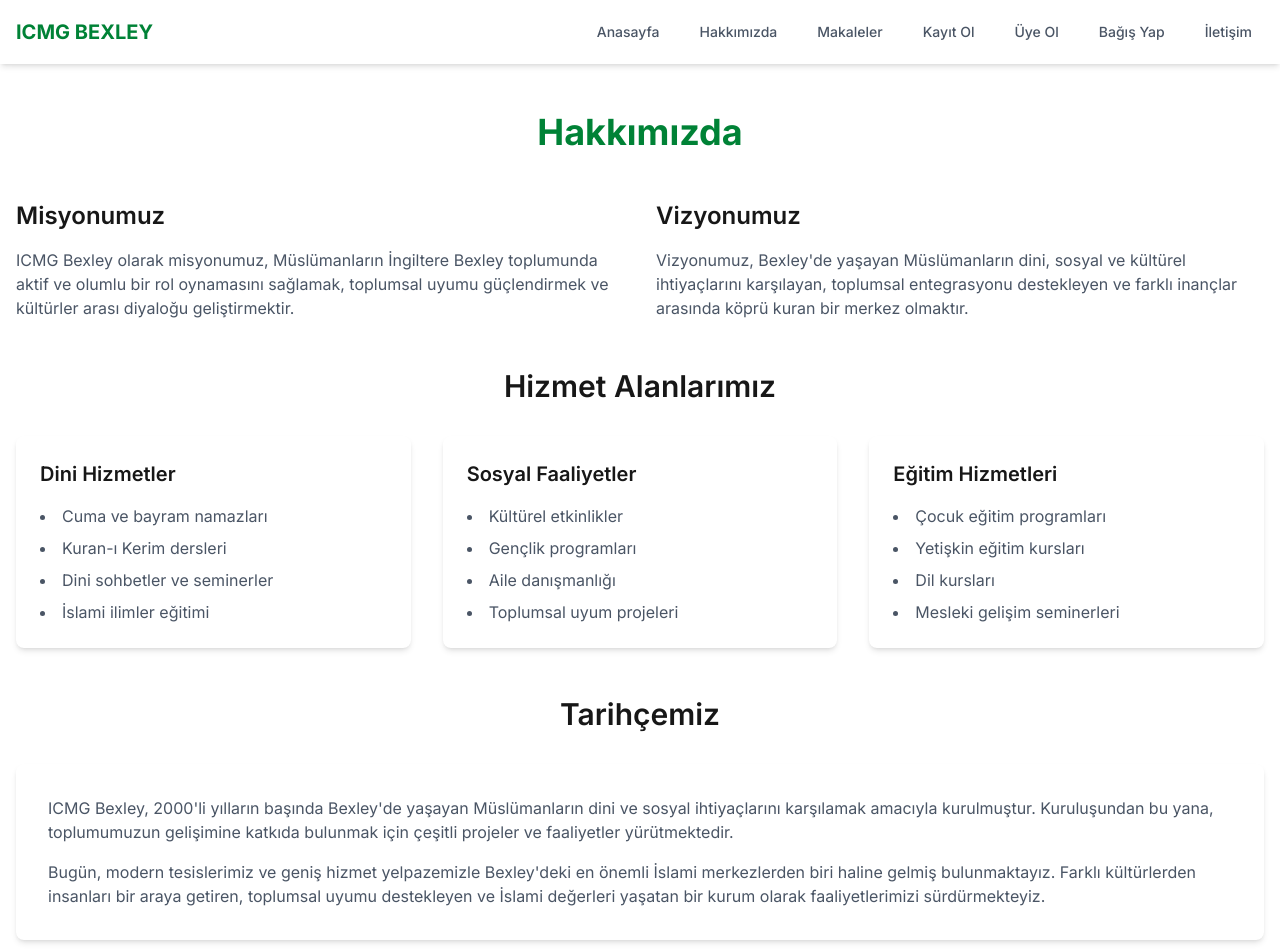
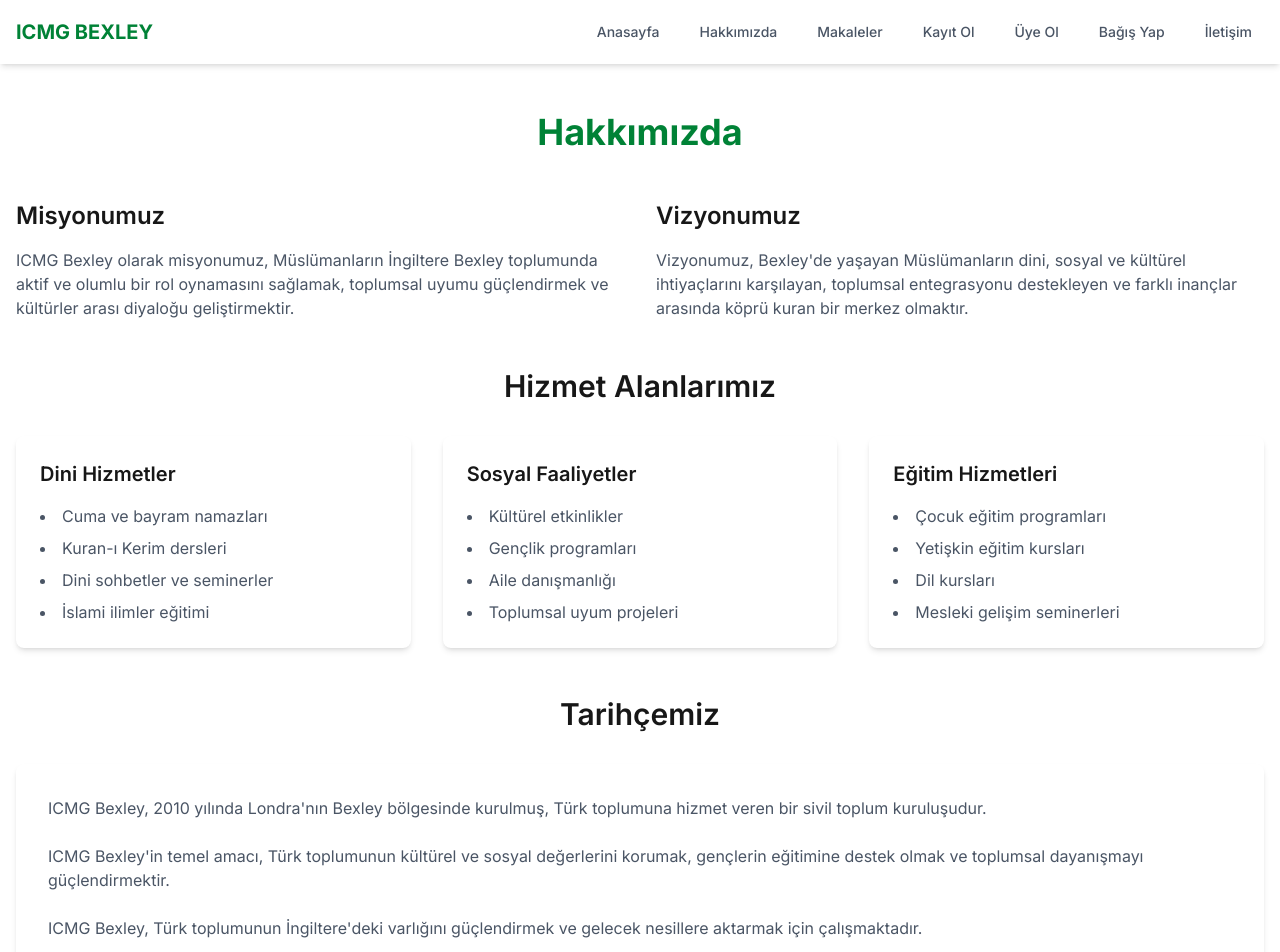
Before and after one commit to nachowel/icmgweb, a Next.js app: page /hakkimizda in a window 1280 px wide. Shown: the top 952 px of the page. Built offline with nearby package versions, Linux system fonts and the light colour scheme.

Commit message:
Fix ESLint errors for Vercel deployment

```diff
--- a/src/app/hakkimizda/page.tsx
+++ b/src/app/hakkimizda/page.tsx
@@ -1,4 +1,4 @@
-import Image from 'next/image'
+import { Metadata } from 'next';
 
 export default function AboutPage() {
   return (
@@ -72,11 +72,18 @@ export default function AboutPage() {
       <section>
         <h2 className="text-3xl font-semibold text-center mb-8">Tarihçemiz</h2>
         <div className="bg-white p-8 rounded-lg shadow-md">
-          <p className="text-gray-600 mb-4">
-            ICMG Bexley, 2000'li yılların başında Bexley'de yaşayan
-            Müslümanların dini ve sosyal ihtiyaçlarını karşılamak amacıyla
-            kurulmuştur. Kuruluşundan bu yana, toplumumuzun gelişimine katkıda
-            bulunmak için çeşitli projeler ve faaliyetler yürütmektedir.
+          <p className="text-gray-600 mb-6">
+            ICMG Bexley, 2010 yılında Londra&apos;nın Bexley bölgesinde kurulmuş,
+            Türk toplumuna hizmet veren bir sivil toplum kuruluşudur.
+          </p>
+          <p className="text-gray-600 mb-6">
+            ICMG Bexley&apos;in temel amacı, Türk toplumunun kültürel ve sosyal
+            değerlerini korumak, gençlerin eğitimine destek olmak ve toplumsal
+            dayanışmayı güçlendirmektir.
+          </p>
+          <p className="text-gray-600 mb-6">
+            ICMG Bexley, Türk toplumunun İngiltere&apos;deki varlığını güçlendirmek
+            ve gelecek nesillere aktarmak için çalışmaktadır.
           </p>
           <p className="text-gray-600">
             Bugün, modern tesislerimiz ve geniş hizmet yelpazemizle Bexley'deki
--- a/src/app/page.tsx
+++ b/src/app/page.tsx
@@ -1,5 +1,4 @@
-import Image from "next/image";
-import Link from "next/link";
+import { Metadata } from 'next';
 import NewsCard from "@/components/NewsCard";
 import ArticleCarousel from "@/components/ArticleCarousel";
 
--- a/src/app/uyelik/page.tsx
+++ b/src/app/uyelik/page.tsx
@@ -62,8 +62,9 @@ export default function MembershipPage() {
             <h1 className="text-3xl font-bold text-green-700 mb-2">
               Üyelik Başvuru Formu / Membership Application Form
             </h1>
-            <p className="text-gray-600">
-              ICMG Bexley ailesine katılmak için lütfen formu doldurunuz.
+            <p className="text-gray-600 mb-6">
+              ICMG Bexley&apos;e üye olarak topluluğumuzun bir parçası olabilir,
+              etkinliklerimize katılabilir ve desteklerimizden yararlanabilirsiniz.
             </p>
             <p className="text-gray-600">
               Please fill out the form to join the ICMG Bexley family.
```
